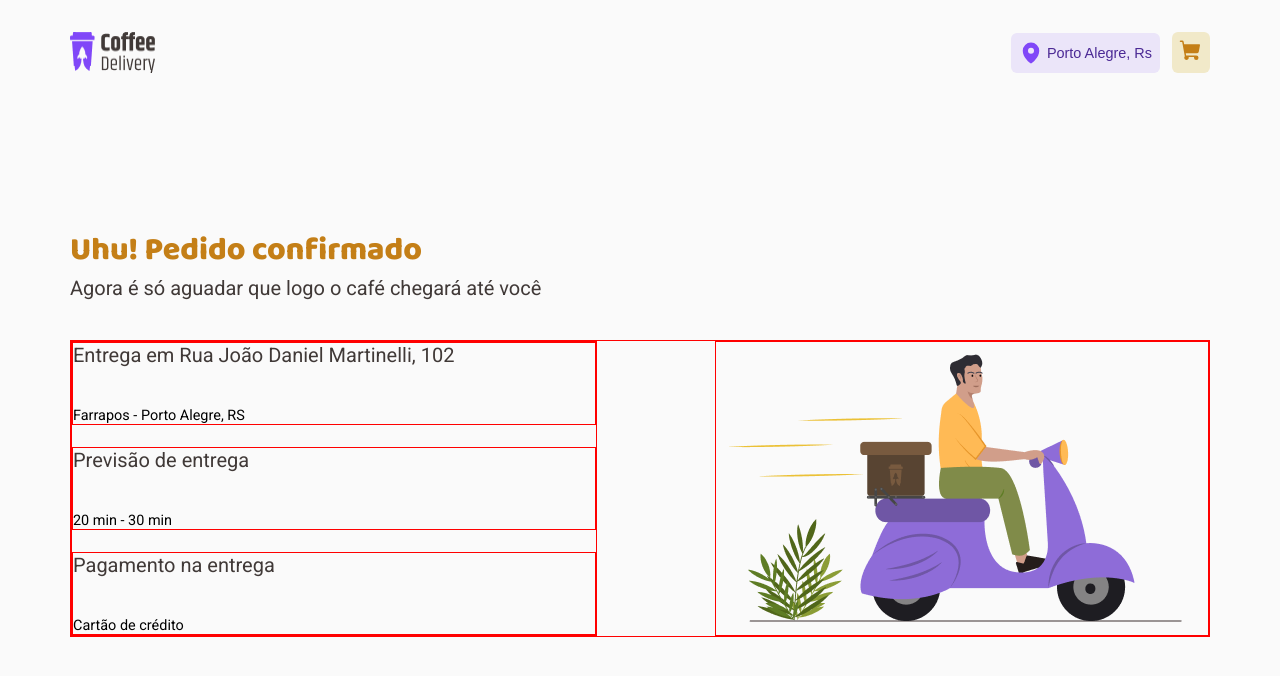
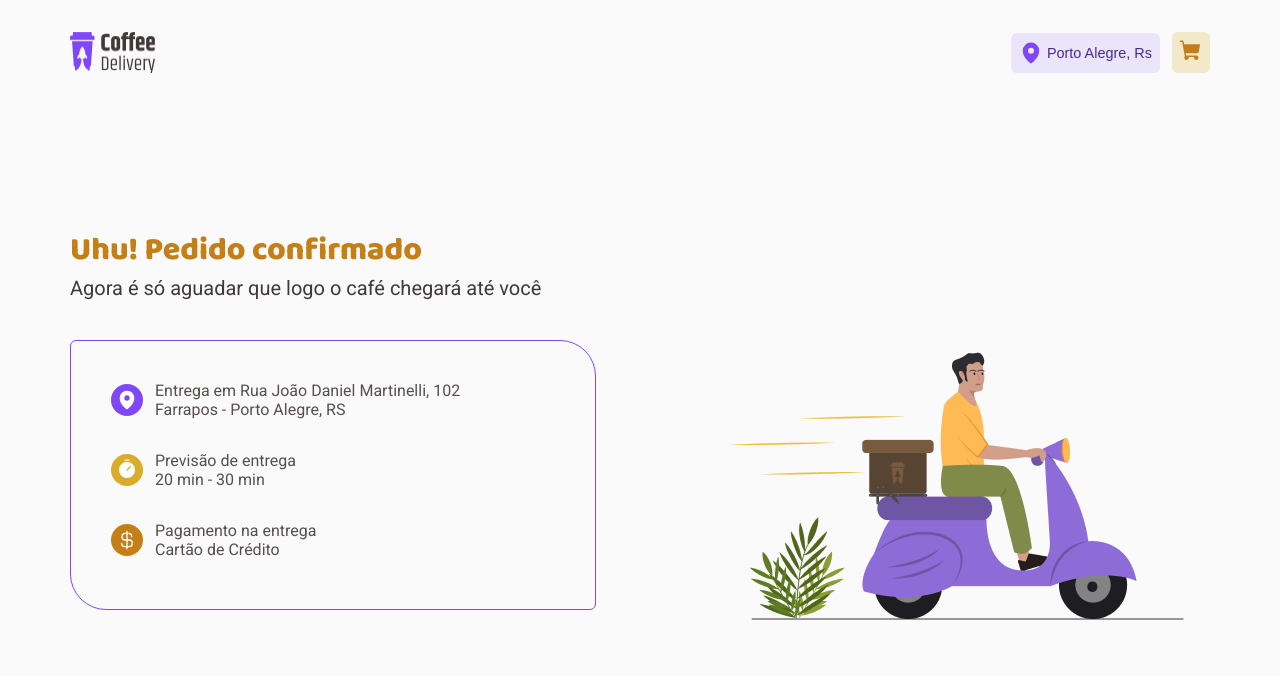
Before and after one commit to diegobaena89/coffee-develivery-ecommerce, a React (Vite) app: page /confirm in a window 1280 px wide. Shown: the top 676 px of the page. Built offline with nearby package versions, Linux system fonts and the light colour scheme.

Commit message:
feat - layout adjustments in order confirmation

```diff
--- a/src/index.css
+++ b/src/index.css
@@ -15,6 +15,13 @@
   --yellow-brand-light: #f1e9c9;
   --yellow-brand: #dbac2c;
   --yellow-dark: #c47f17;
+
+  --linear-gradient: linear-gradient(
+    90deg,
+    rgba(219, 172, 44, 1) 0%,
+    rgba(196, 127, 23, 1) 35%,
+    rgba(128, 71, 248, 1) 100%
+  );
 }
 
 * {
--- a/src/pages/ConfirmationOrder/index.tsx
+++ b/src/pages/ConfirmationOrder/index.tsx
@@ -1,35 +1,50 @@
-import { ConfirmationContainer, AddresInfos, ImageContainer } from './styles';
+import {
+  ConfirmationContainer,
+  DataContainer,
+  DataConfirmation,
+} from './styles';
 
 import ConfirmationImage from '../../assets/orderConfirmation.png';
+import { CurrencyDollar, MapPin, Timer } from 'phosphor-react';
 
 export function ConfirmationOrder() {
   return (
+    <>
       <ConfirmationContainer>
+        <div>
           <h1>Uhu! Pedido confirmado</h1>
           <p>Agora é só aguadar que logo o café chegará até você</p>
+        </div>
+      </ConfirmationContainer>
 
+      <DataContainer>
+        <DataConfirmation>
           <div>
-        <AddresInfos>
+            <MapPin size={22} weight='fill' color='#fff' />
             <div>
               <p>Entrega em Rua João Daniel Martinelli, 102</p>
-            <span>Farrapos - Porto Alegre, RS</span>
+              <p>Farrapos - Porto Alegre, RS</p>
+            </div>
           </div>
 
           <div>
+            <Timer size={22} weight='fill' color='#fff' />
+            <div>
               <p>Previsão de entrega</p>
-            <span>20 min - 30 min</span>
+              <p>20 min - 30 min</p>
+            </div>
           </div>
 
           <div>
+            <CurrencyDollar size={22} weight='fill' color='#fff' />
+            <div>
               <p>Pagamento na entrega</p>
-            <span>Cartão de crédito</span>
+              <p>Cartão de Crédito</p>
             </div>
-        </AddresInfos>
-
-        <ImageContainer>
+          </div>
+        </DataConfirmation>
         <img src={ConfirmationImage} alt='' />
-        </ImageContainer>
-      </div>
-    </ConfirmationContainer>
+      </DataContainer>
+    </>
   );
 }
--- a/src/pages/ConfirmationOrder/styles.ts
+++ b/src/pages/ConfirmationOrder/styles.ts
@@ -2,38 +2,70 @@ import styled from 'styled-components';
 
 export const ConfirmationContainer = styled.div`
   width: 1140px;
-  margin: 120px auto;
+  margin: 120px auto 0;
 
-  h1 {
+  & div > h1 {
     font-weight: bold;
     color: var(--yellow-dark);
     font-size: 32px;
   }
 
-  p {
+  & div > p {
     font-family: 'Roboto';
     font-size: 20px;
     color: var(--base-subtitle);
     margin-bottom: 40px;
   }
-
-  & div {
-    border: 1px solid red;
-    display: flex;
-    justify-content: space-between;
-  }
 `;
 
-export const AddresInfos = styled.div`
+export const DataContainer = styled.div`
+  width: 1140px;
+  margin: 0 auto;
   display: flex;
-  flex-direction: column;
+  justify-content: space-between;
+`;
+
+export const DataConfirmation = styled.div`
+  border: 1px solid var(--brand-purple-md);
   width: 526px;
-  justify-content: center;
+  height: 270px;
+  padding: 40px;
+  border-radius: 6px 36px 6px 36px;
+
+  & div:nth-child(1) svg {
+    background-color: var(--brand-purple-md);
+  }
+
+  & div:nth-child(2) svg {
+    background-color: var(--yellow-brand);
+  }
+
+  & div:nth-child(3) svg {
+    background-color: var(--yellow-dark);
+  }
 
   > div {
     display: flex;
-    flex-direction: column;
+    flex-direction: row;
+    align-items: center;
+  }
+
+  > div:nth-child(1),
+  > div:nth-child(2) {
+    margin-bottom: 32px;
+  }
+
+  & svg {
+    margin-right: 12px;
+    border-radius: 50%;
+    font-size: 2.8rem;
+    width: 32px;
+    height: 32px;
+    padding: 0.35rem;
+  }
+
+  p {
+    font-size: 16px;
+    color: var(--base-text);
   }
 `;
-
-export const ImageContainer = styled.div``;
```
Lines whose indentation alone changed are shown as unchanged.
